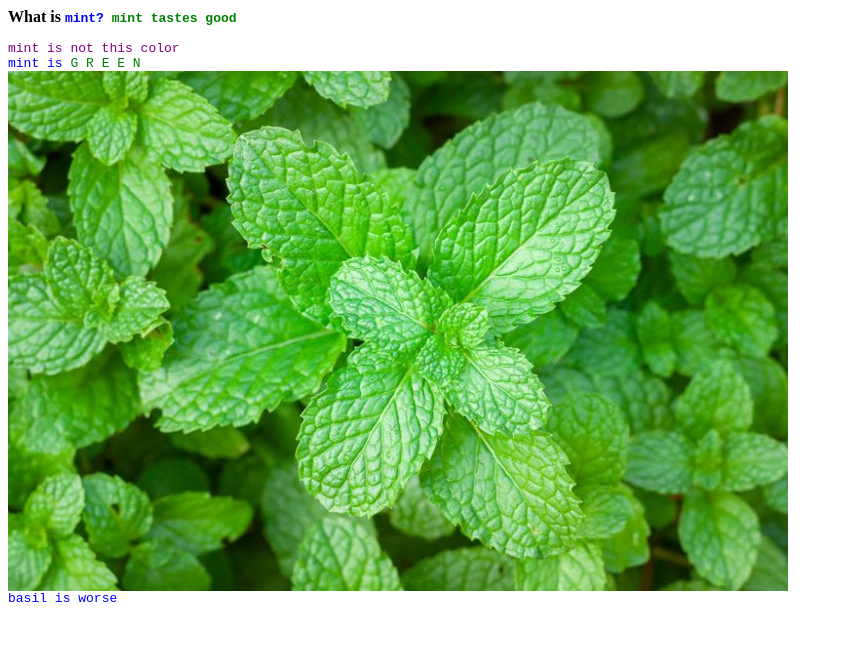
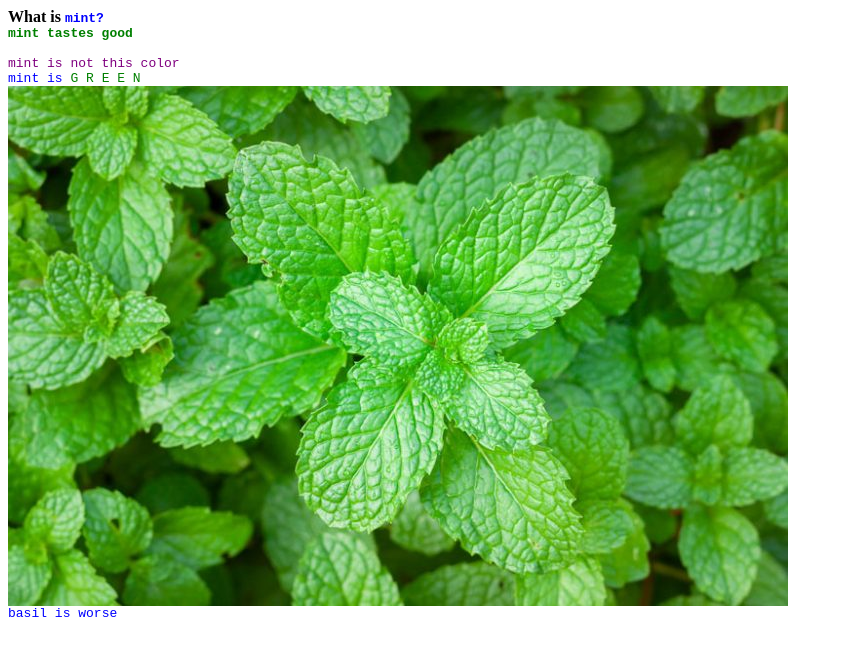
Before and after one commit to odin281/HelloWorld-, a plain HTML site: page index.html in a window 1280 px wide. Shown: the whole page, without its empty margins (0-843 px from the left). Drawn offline with Linux system fonts and the light colour scheme.

Commit message:
Update index.html

```diff
--- a/index.html
+++ b/index.html
@@ -5,7 +5,7 @@
 <body>
 <b>What is</b>
 <code style="color : blue"><b>mint?</b><code>
-<code style="color : Green"><b>mint tastes good</b></code><br/>
+<br><code style="color : Green"><b>mint tastes good</b></code><br/>
 <br/>
 <code style="color : purple">mint is not this color</code>
 <br>mint is <code style="color : Green">G R E E N</code> <br/>
```
